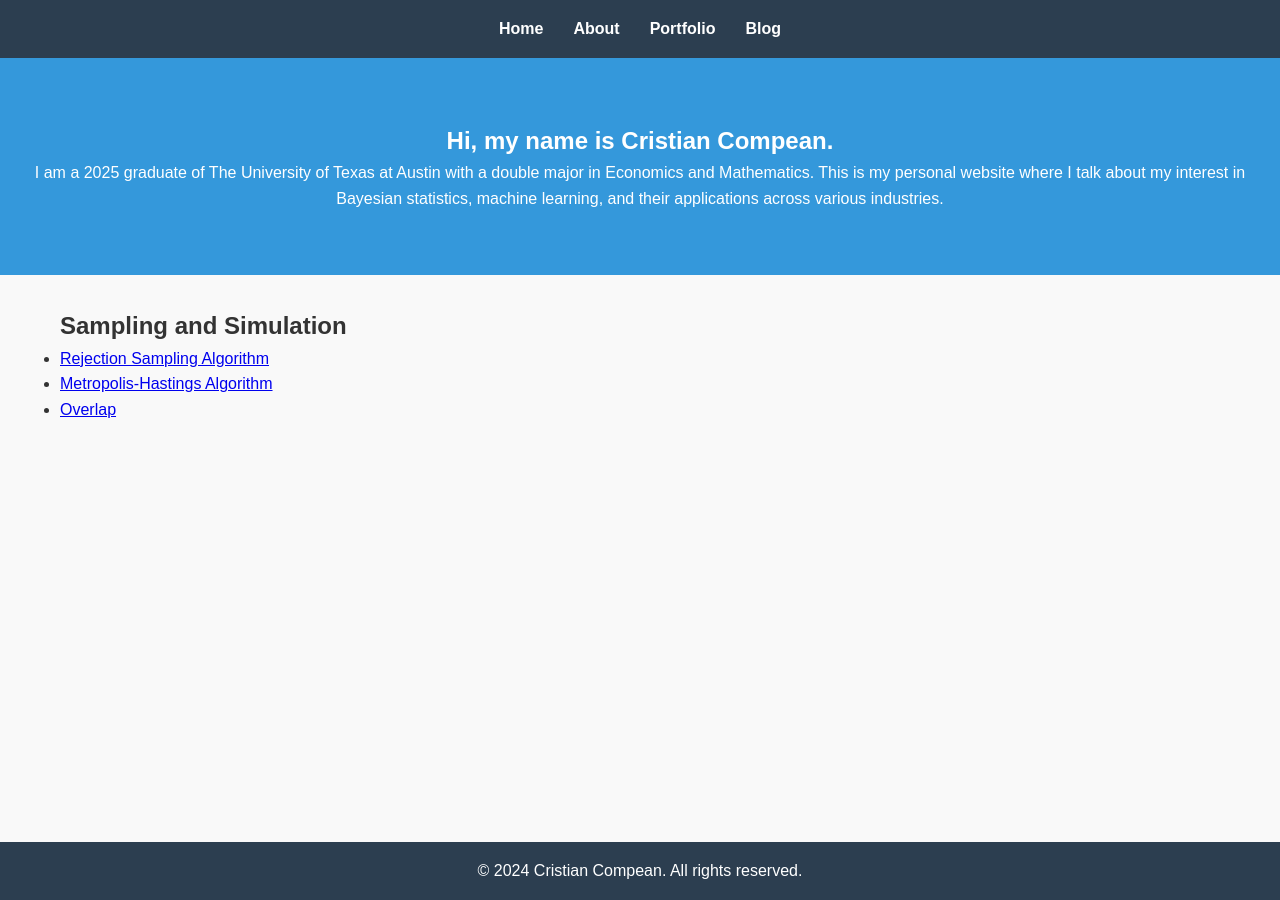
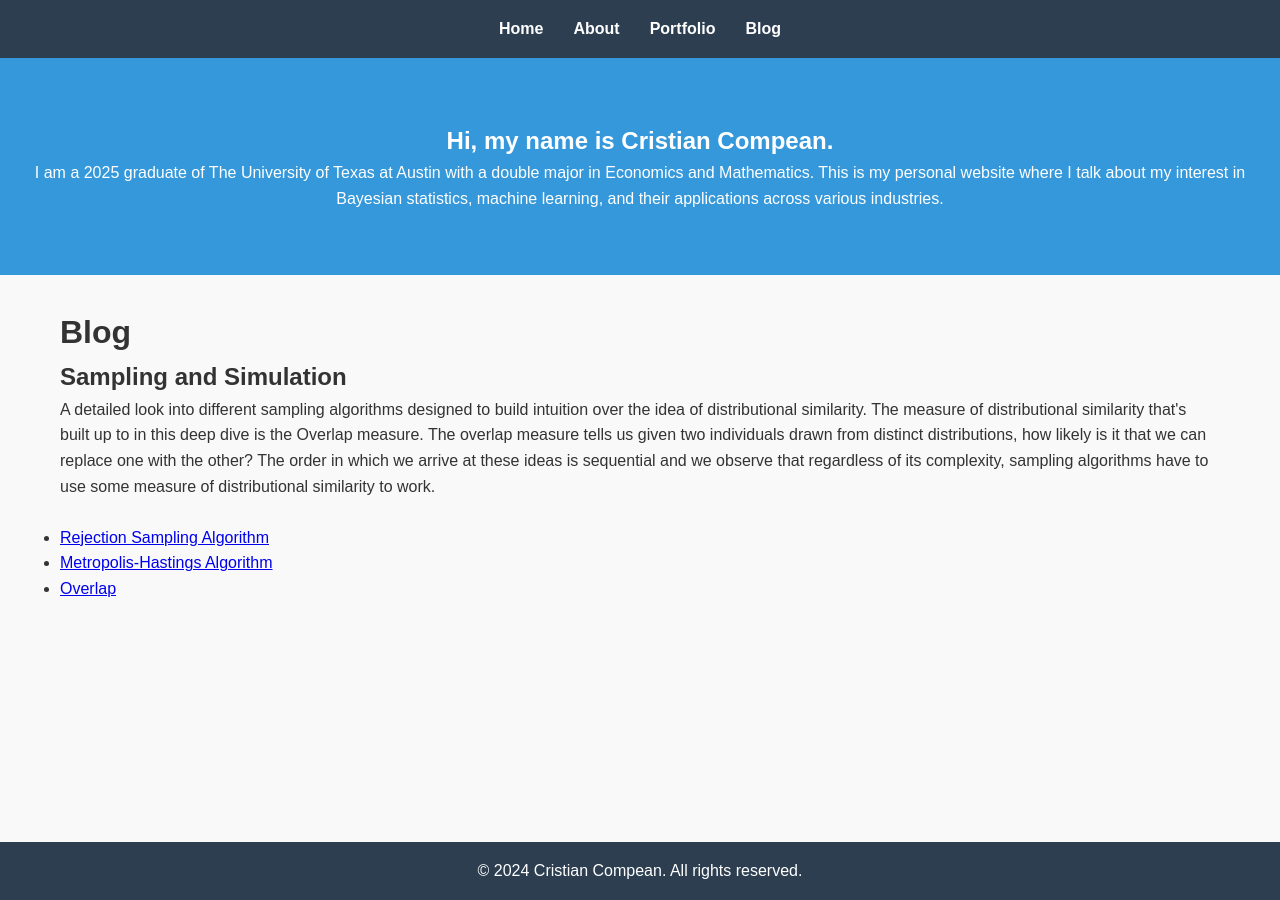
Before and after one commit to zunzun08/zunzun08.github.io, a Jekyll site: the page index.html, which Jekyll copies as it is, in a window 1280 px wide. Built offline with Jekyll 4.4.1, drawn with Linux system fonts in a browser that asks for light colours.

Commit message:
looking for fixes in RS page

```diff
--- a/index.html
+++ b/index.html
@@ -97,9 +97,20 @@
 
     <!-- Main Content -->
     <div class="container">
+        <h1> Blog <h2>
                 <h2>Sampling and Simulation</h2>
+                <p> A detailed look into different sampling algorithms designed to build intuition over the idea of
+                    distributional similarity.
+                    The measure of distributional similarity that's built up to in this deep dive is the Overlap
+                    measure. The overlap measure tells us given
+                    two individuals drawn from distinct distributions, how likely is it that we can replace one with the
+                    other? The order in which we arrive at these ideas is
+                    sequential and we observe that regardless of its complexity, sampling algorithms have to use some
+                    measure of distributional similarity to work.
+                </p>
+                <br>
                 <ul>
-            <li><a href="_posts/2025-05-19-rejection-sampling.md">Rejection Sampling Algorithm</a></li>
+                    <li><a href="/2025/05/19/rejection-sampling.md">Rejection Sampling Algorithm</a></li>
 
                     <li><a href="/2025/05/18/metropolis-hastings">Metropolis-Hastings
                             Algorithm</a></li>
```
Also changed, not shown: _posts/2025-05-19-rejection-sampling.md (+6 -3 lines). Lines whose indentation alone changed are shown as unchanged.
